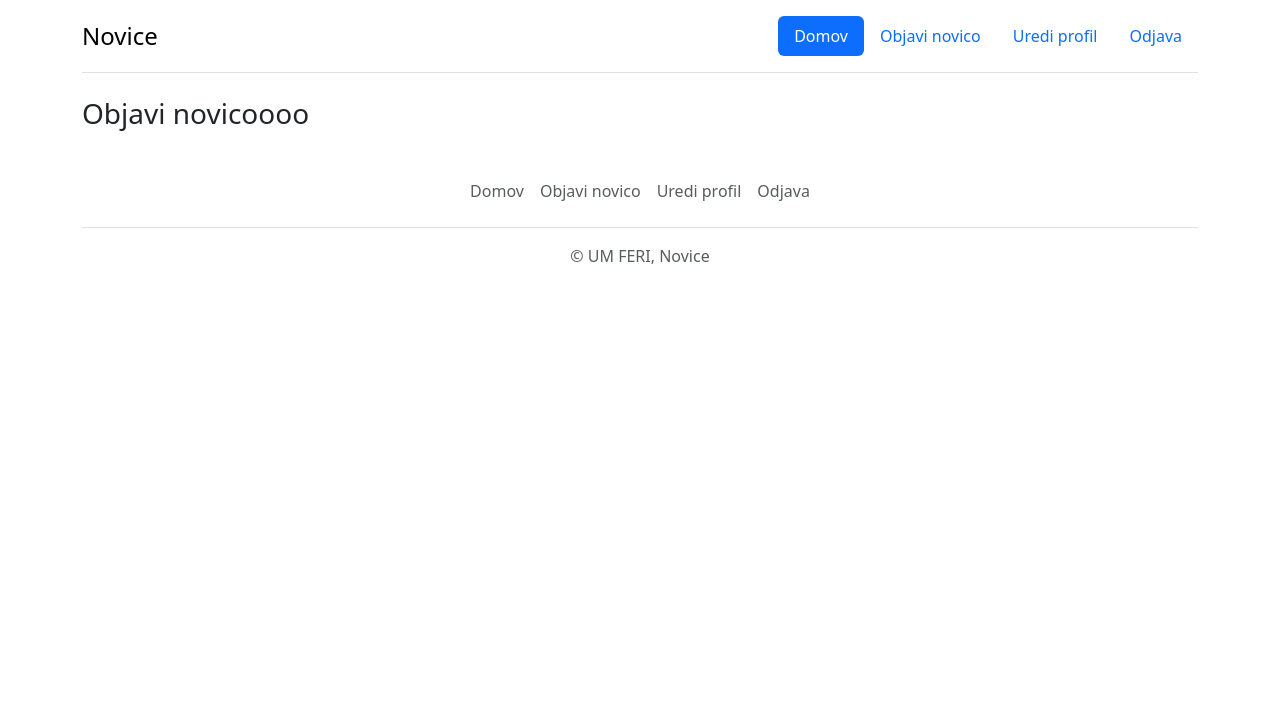
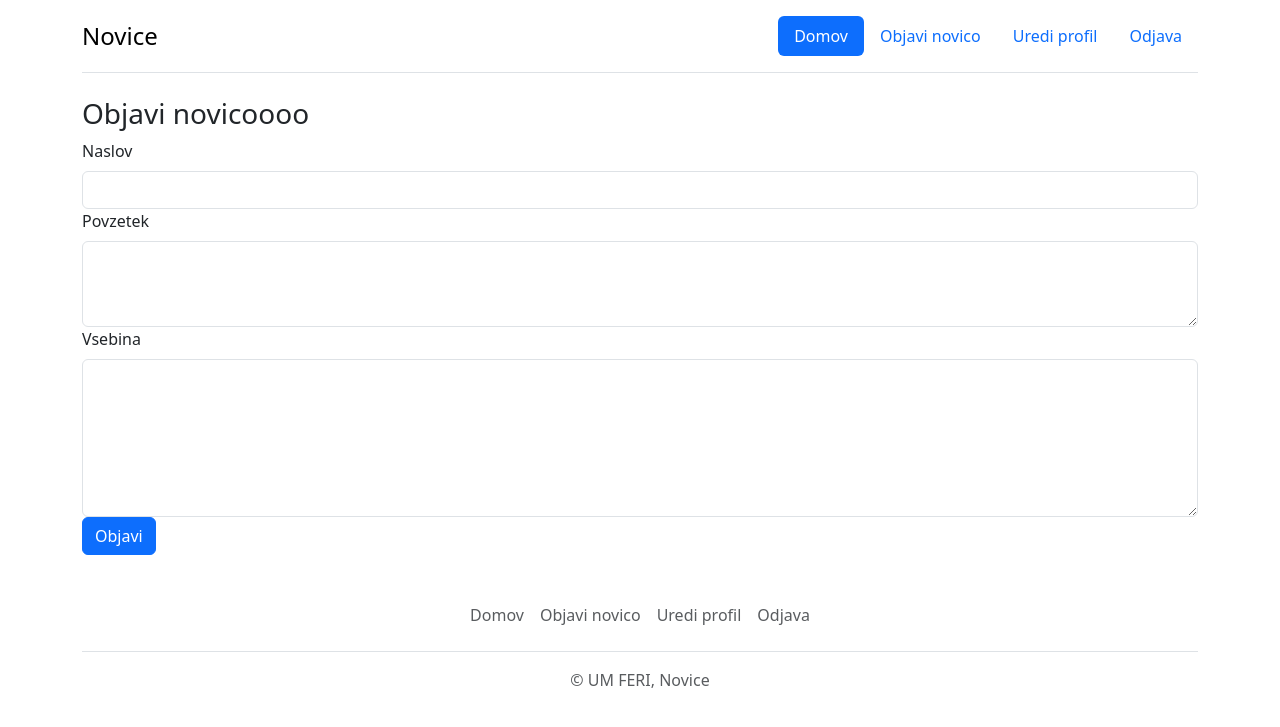
Before and after one commit to S1monPet/news-app, a PHP site: page /articles/create in a window 1280 px wide. Shown: the top 727 px of the page. Run offline with PHP 8.4, Linux system fonts and the light colour scheme; the visitor is signed in with stand-in values (Sample User, id 1); a stand-in replaces the project's code that opens the database connection.

Commit message:
Dodan obrazec

```diff
--- a/views/articles/create.php
+++ b/views/articles/create.php
@@ -1,3 +1,20 @@
 <div class="container">
     <h3>Objavi novicoooo</h3>
+    <form action="/articles/store" method="POST">
+        <div>
+            <label for="title" class="form-label">Naslov</label>
+            <input type="text" class="form-control" id="title" name="title"
+                   value="<?php echo isset($_POST["title"]) ? htmlspecialchars($_POST["title"]) : ""; ?>">
+        </div>
+        <div>
+            <label for="abstract" class="form-label">Povzetek</label>
+            <textarea class="form-control" id="abstract" name="abstract" rows="3"><?php echo isset($_POST["abstract"]) ? htmlspecialchars($_POST["abstract"]) : ""; ?></textarea>
+        </div>
+        <div>
+            <label for="text" class="form-label">Vsebina</label>
+            <textarea class="form-control" id="text" name="text" rows="6"><?php echo isset($_POST["text"]) ? htmlspecialchars($_POST["text"]) : ""; ?></textarea>
+        </div>
+        <button type="submit" class="btn btn-primary">Objavi</button>
+        <label class="text-danger"></label>
+    </form>
 </div>
```
